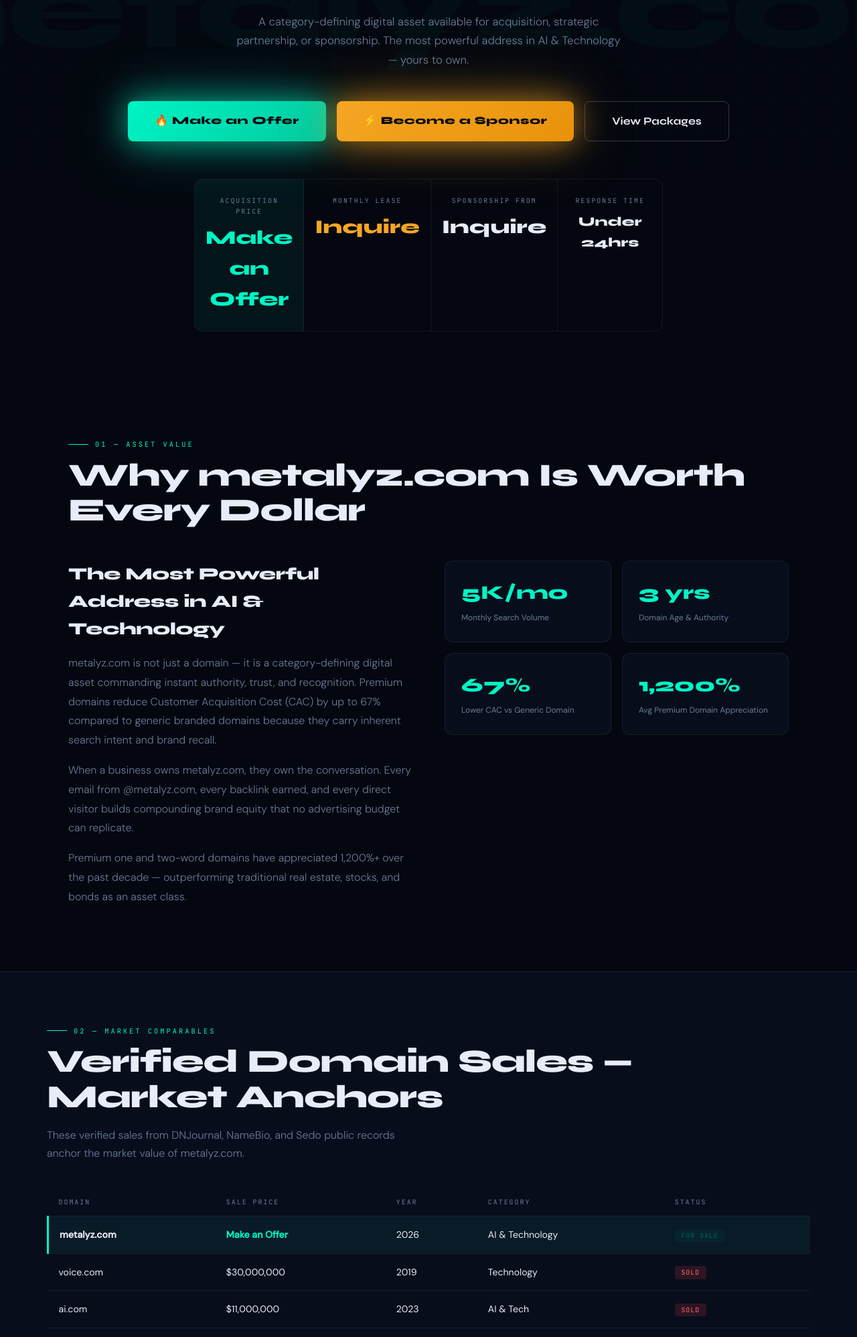
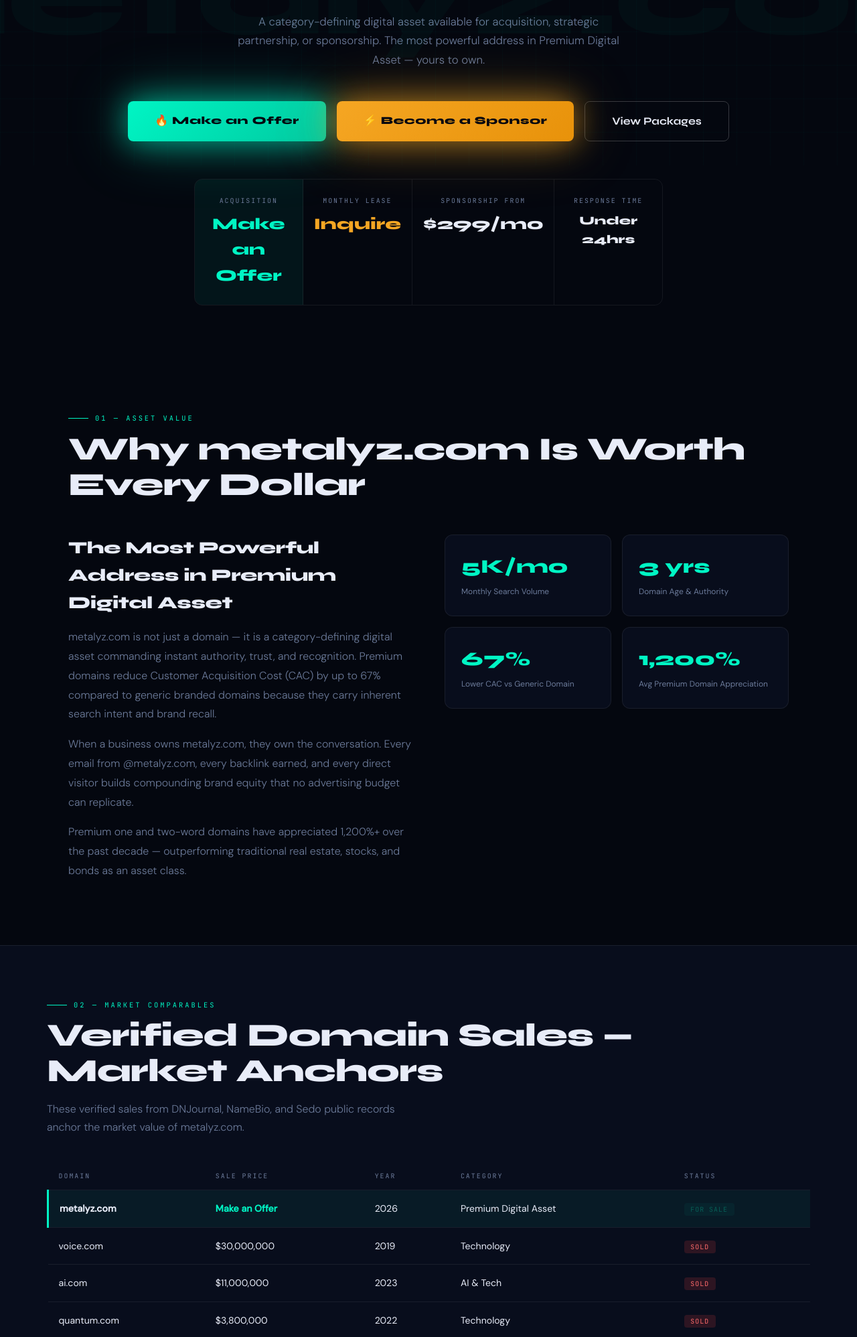
Before and after one commit to WEBWORKSA1/metalyz-com, a plain HTML site: page acquisition.html in a window 1280 px wide. Shown: the part 553-2549 px from the top of the page at 67% size. Drawn offline with Linux system fonts and the light colour scheme.

Commit message:
Fix niche label: Premium Digital Asset (domain-based detection)

```diff
--- a/acquisition.html
+++ b/acquisition.html
@@ -28,14 +28,12 @@
 html{scroll-behavior:smooth}
 body{font-family:var(--body);background:var(--bg);color:var(--text);overflow-x:hidden;font-size:16px;line-height:1.6}
 
-/* GRID BG */
 body::before{
   content:'';position:fixed;inset:0;
   background-image:linear-gradient(rgba(0,245,196,0.025) 1px,transparent 1px),linear-gradient(90deg,rgba(0,245,196,0.025) 1px,transparent 1px);
   background-size:50px 50px;pointer-events:none;z-index:0
 }
 
-/* NAV */
 nav{
   position:fixed;top:0;left:0;right:0;z-index:200;
   display:flex;align-items:center;justify-content:space-between;
@@ -49,7 +47,6 @@
 .nav-back{font-size:0.82rem;color:var(--muted);text-decoration:none;display:flex;align-items:center;gap:6px;transition:color 0.2s}
 .nav-back:hover{color:var(--accent)}
 
-/* HERO */
 .hero{
   min-height:100vh;
   display:flex;flex-direction:column;
@@ -112,7 +109,6 @@
   animation:fadeUp 0.5s 0.2s ease both;
 }
 
-/* ILLUMINATING BUTTONS */
 .hero-btns{
   display:flex;gap:1rem;flex-wrap:wrap;
   justify-content:center;
@@ -155,7 +151,7 @@
 }
 .btn-outline:hover{border-color:var(--accent);color:var(--accent);background:rgba(0,245,196,0.05)}
 
-/* PRICE BAR */
+/* PRICE BAR — updated: no domain prices, just sponsorship + response */
 .price-bar{
   display:flex;gap:0;
   margin-top:3.5rem;
@@ -179,13 +175,12 @@
   text-transform:uppercase;margin-bottom:0.5rem;
 }
 .price-val{
-  font-family:var(--font);font-size:1.8rem;
+  font-family:var(--font);font-size:1.5rem;
   font-weight:800;color:var(--text);
 }
 .price-val.green{color:var(--accent)}
 .price-val.gold{color:var(--gold)}
 
-/* SECTIONS */
 .section{padding:5rem 2rem;max-width:1140px;margin:0 auto;position:relative;z-index:1}
 .section-tag{
   font-family:var(--mono);font-size:0.65rem;
@@ -202,7 +197,6 @@
 }
 .section-sub{color:var(--muted);font-size:1rem;max-width:560px;font-weight:300;line-height:1.7}
 
-/* DOMAIN VALUE */
 .value-grid{display:grid;grid-template-columns:1fr 1fr;gap:3rem;margin-top:3rem;align-items:start}
 .value-copy h3{font-family:var(--font);font-size:1.6rem;font-weight:800;margin-bottom:1rem;letter-spacing:-0.5px}
 .value-copy p{color:var(--muted);font-weight:300;line-height:1.8;margin-bottom:1rem}
@@ -219,7 +213,6 @@
 }
 .vstat .l{font-size:0.75rem;color:var(--muted);margin-top:4px}
 
-/* COMPARABLE SALES */
 .table-section{background:var(--bg2);border-top:1px solid var(--border);border-bottom:1px solid var(--border);padding:5rem 2rem}
 .table-inner{max-width:1140px;margin:0 auto}
 .comp-table{width:100%;border-collapse:collapse;margin-top:2.5rem;font-size:0.88rem}
@@ -246,7 +239,6 @@
   animation:pulse 2s infinite;
 }
 
-/* WHY SPONSOR */
 .why-grid{display:grid;grid-template-columns:repeat(auto-fit,minmax(280px,1fr));gap:1.5rem;margin-top:2.5rem}
 .why-card{
   background:var(--bg2);border:1px solid var(--border);
@@ -273,7 +265,6 @@
   font-size:0.75rem;font-weight:600;margin-top:0.75rem;
 }
 
-/* VS SECTION */
 .vs-section{background:var(--bg2);border-top:1px solid var(--border);border-bottom:1px solid var(--border);padding:5rem 2rem}
 .vs-inner{max-width:1140px;margin:0 auto}
 .vs-grid{display:grid;grid-template-columns:1fr 1fr;gap:2rem;margin-top:3rem}
@@ -293,7 +284,6 @@
 .dig .vs-big{color:var(--accent)}
 .vs-big-label{font-size:0.75rem;color:var(--muted)}
 
-/* PACKAGES */
 .pkg-grid{display:grid;grid-template-columns:repeat(auto-fit,minmax(240px,1fr));gap:1.5rem;margin-top:2.5rem}
 .pkg-card{
   background:var(--bg2);border:1px solid var(--border);
@@ -331,7 +321,6 @@
 .btn-pkg.outline{background:transparent;color:var(--text);border:1px solid var(--border)}
 .btn-pkg.outline:hover{border-color:var(--accent);color:var(--accent);background:rgba(0,245,196,0.05)}
 
-/* ROI */
 .roi-grid{display:grid;grid-template-columns:1fr 1fr;gap:3rem;margin-top:3rem;align-items:start}
 .roi-calc{background:var(--bg2);border:1px solid var(--border);border-radius:14px;padding:2rem}
 .roi-calc h3{font-family:var(--font);font-size:1.3rem;font-weight:800;margin-bottom:1.5rem}
@@ -348,7 +337,6 @@
 .roi-fact p{font-size:0.82rem;color:var(--muted);font-weight:300;line-height:1.6}
 .roi-source{font-family:var(--mono);font-size:0.6rem;color:rgba(107,122,153,0.6);margin-top:0.4rem;display:block}
 
-/* MARKETPLACES */
 .mkt-section{background:var(--bg2);border-top:1px solid var(--border);padding:5rem 2rem}
 .mkt-inner{max-width:1140px;margin:0 auto}
 .mkt-grid{display:grid;grid-template-columns:repeat(auto-fit,minmax(200px,1fr));gap:1rem;margin-top:2.5rem}
@@ -372,7 +360,6 @@
 }
 .mkt-card:hover .mkt-arrow{right:0.75rem}
 
-/* CONTACT */
 .contact-section{
   background:linear-gradient(135deg,#050c1a,#080f20);
   border-top:1px solid var(--border);
@@ -387,10 +374,10 @@
 .contact-inner{max-width:700px;margin:0 auto;position:relative;z-index:1}
 .contact-inner .section-title{margin-bottom:0.75rem}
 .contact-inner p{color:var(--muted);font-weight:300;margin-bottom:2.5rem}
-.contact-grid{display:grid;grid-template-columns:1fr 1fr 1fr;gap:1rem;margin-bottom:2.5rem}
+.contact-grid{display:grid;grid-template-columns:1fr 1fr;gap:1rem;margin-bottom:2.5rem;max-width:520px;margin-left:auto;margin-right:auto}
 .c-opt{background:rgba(255,255,255,0.04);border:1px solid var(--border);border-radius:10px;padding:1.25rem}
 .c-lbl{font-family:var(--mono);font-size:0.6rem;letter-spacing:2px;color:var(--accent);text-transform:uppercase;margin-bottom:0.4rem}
-.c-val{font-family:var(--font);font-size:1.3rem;font-weight:800}
+.c-val{font-family:var(--font);font-size:1.1rem;font-weight:800}
 
 footer{
   background:#020408;border-top:1px solid var(--border);
@@ -418,14 +405,14 @@
   <a href="index.html" class="nav-back">← Back to Site</a>
 </nav>
 
-<!-- HERO -->
+<!-- HERO — domain price removed, only sponsor pricing visible -->
 <section class="hero">
   <div class="hero-badge">◆ PREMIUM DOMAIN · INVESTMENT GRADE · CATEGORY LEADER</div>
   <h1>
     Own The Future.
     <span class="line2">metalyz.com</span>
   </h1>
-  <p class="hero-sub">A category-defining digital asset available for acquisition, strategic partnership, or sponsorship. The most powerful address in AI & Technology — yours to own.</p>
+  <p class="hero-sub">A category-defining digital asset available for acquisition, strategic partnership, or sponsorship. The most powerful address in Premium Digital Asset — yours to own.</p>
   <div class="hero-btns">
     <a href="#contact" class="btn-glow">🔥 Make an Offer</a>
     <a href="#sponsor" class="btn-glow btn-glow-gold">⚡ Become a Sponsor</a>
@@ -433,7 +420,7 @@
   </div>
   <div class="price-bar">
     <div class="price-item featured">
-      <div class="price-label">Acquisition Price</div>
+      <div class="price-label">Acquisition</div>
       <div class="price-val green">Make an Offer</div>
     </div>
     <div class="price-item">
@@ -442,11 +429,11 @@
     </div>
     <div class="price-item">
       <div class="price-label">Sponsorship From</div>
-      <div class="price-val">Inquire</div>
+      <div class="price-val">$299/mo</div>
     </div>
     <div class="price-item">
       <div class="price-label">Response Time</div>
-      <div class="price-val" style="font-size:1.2rem">Under 24hrs</div>
+      <div class="price-val" style="font-size:1.1rem">Under 24hrs</div>
     </div>
   </div>
 </section>
@@ -457,7 +444,7 @@
   <h2 class="section-title">Why metalyz.com Is Worth Every Dollar</h2>
   <div class="value-grid">
     <div class="value-copy">
-      <h3>The Most Powerful Address in AI & Technology</h3>
+      <h3>The Most Powerful Address in Premium Digital Asset</h3>
       <p>metalyz.com is not just a domain — it is a category-defining digital asset commanding instant authority, trust, and recognition. Premium domains reduce Customer Acquisition Cost (CAC) by up to 67% compared to generic branded domains because they carry inherent search intent and brand recall.</p>
       <p>When a business owns metalyz.com, they own the conversation. Every email from @metalyz.com, every backlink earned, and every direct visitor builds compounding brand equity that no advertising budget can replicate.</p>
       <p>Premium one and two-word domains have appreciated 1,200%+ over the past decade — outperforming traditional real estate, stocks, and bonds as an asset class.</p>
@@ -471,7 +458,7 @@
   </div>
 </section>
 
-<!-- COMPARABLE SALES -->
+<!-- COMPARABLE SALES — metalyz.com row updated, no price -->
 <section class="table-section">
   <div class="table-inner">
     <div class="section-tag">02 — MARKET COMPARABLES</div>
@@ -492,7 +479,7 @@
           <td><strong>metalyz.com</strong></td>
           <td><strong style="color:var(--accent)">Make an Offer</strong></td>
           <td>2026</td>
-          <td>AI & Technology</td>
+          <td>Premium Digital Asset</td>
           <td><span class="badge-sale">FOR SALE</span></td>
         </tr>
         <tr><td>voice.com</td><td>$30,000,000</td><td>2019</td><td>Technology</td><td><span class="badge-sold">SOLD</span></td></tr>
@@ -516,7 +503,7 @@
     <div class="why-card">
       <div class="why-num">01</div>
       <h4>100% Targeted — Zero Waste</h4>
-      <p>Every visitor is actively interested in AI & Technology. Traditional TV reaches 95% irrelevant audiences. Here, every impression is an in-market buyer.</p>
+      <p>Every visitor is actively interested in Premium Digital Asset. Traditional TV reaches 95% irrelevant audiences. Here, every impression is an in-market buyer.</p>
       <span class="why-stat">94% Audience Relevance</span>
     </div>
     <div class="why-card">
@@ -540,7 +527,7 @@
     <div class="why-card">
       <div class="why-num">05</div>
       <h4>Permanent Brand Authority</h4>
-      <p>Association with metalyz.com permanently elevates brand perception in AI & Technology. Category authority transfers to your brand the moment you sponsor.</p>
+      <p>Association with metalyz.com permanently elevates brand perception in Premium Digital Asset. Category authority transfers to your brand the moment you sponsor.</p>
       <span class="why-stat">Category Authority Transfer</span>
     </div>
     <div class="why-card">
@@ -581,7 +568,7 @@
         <ul class="vs-list">
           <li>From $299/month — 99% less than TV</li>
           <li>Global reach across 180+ countries instantly</li>
-          <li>100% AI & Technology professionals — zero waste</li>
+          <li>100% Premium Digital Asset professionals — zero waste</li>
           <li>Real-time analytics, clicks, conversions tracked</li>
           <li>Newsletter + content + social — multi-channel</li>
           <li>Permanent SEO backlink value included</li>
@@ -595,7 +582,7 @@
   </div>
 </section>
 
-<!-- PACKAGES -->
+<!-- PACKAGES — SPONSORSHIP PRICES INTACT (these are products, not domain prices) -->
 <section class="section" id="packages">
   <div class="section-tag">05 — PACKAGES</div>
   <h2 class="section-title">Sponsorship & Partnership Packages</h2>
@@ -706,7 +693,7 @@
   <div class="mkt-inner">
     <div class="section-tag">07 — ACQUIRE NOW</div>
     <h2 class="section-title">Buy metalyz.com — 5 Marketplaces</h2>
-    <p class="section-sub">Purchase through our preferred partner Web.Works or any verified marketplace. All transfers secured via Escrow.com.</p>
+    <p class="section-sub">Purchase through our preferred partner Web.Works or any verified marketplace. All transfers secured via Escrow.com. Pricing available on inquiry through any partner below.</p>
     <div class="mkt-grid">
       <a href="https://web.works/services" target="_blank" rel="noopener" class="mkt-card primary">
         <div class="mkt-num">01 · PREFERRED PARTNER</div>
@@ -742,15 +729,14 @@
   </div>
 </section>
 
-<!-- CONTACT -->
+<!-- CONTACT — domain prices removed, only response time + sponsor info kept -->
 <section class="contact-section" id="contact">
   <div class="contact-inner">
     <div class="section-tag" style="justify-content:center">08 — CONTACT</div>
     <h2 class="section-title">Ready to Acquire metalyz.com?</h2>
-    <p>Purchase outright, lease monthly, or start a sponsorship — we respond within 24 hours. All transfers via Escrow.com.</p>
+    <p>Purchase outright, lease monthly, or start a sponsorship — pricing disclosed under NDA. We respond within 24 hours. All transfers via Escrow.com.</p>
     <div class="contact-grid">
       <div class="c-opt"><div class="c-lbl">Acquisition</div><div class="c-val">Make an Offer</div></div>
-      <div class="c-opt"><div class="c-lbl">Monthly Lease</div><div class="c-val">Inquire</div></div>
       <div class="c-opt"><div class="c-lbl">Response Time</div><div class="c-val">Under 24hrs</div></div>
     </div>
     <a href="mailto:acquire@metalyz.com" class="btn-glow" style="font-size:1rem;padding:1.1rem 3rem">
```
